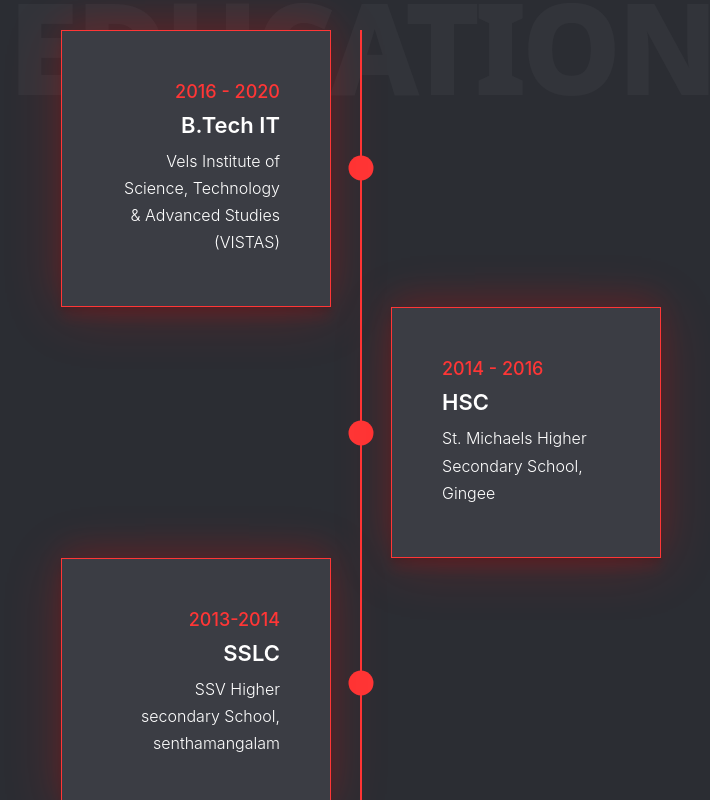
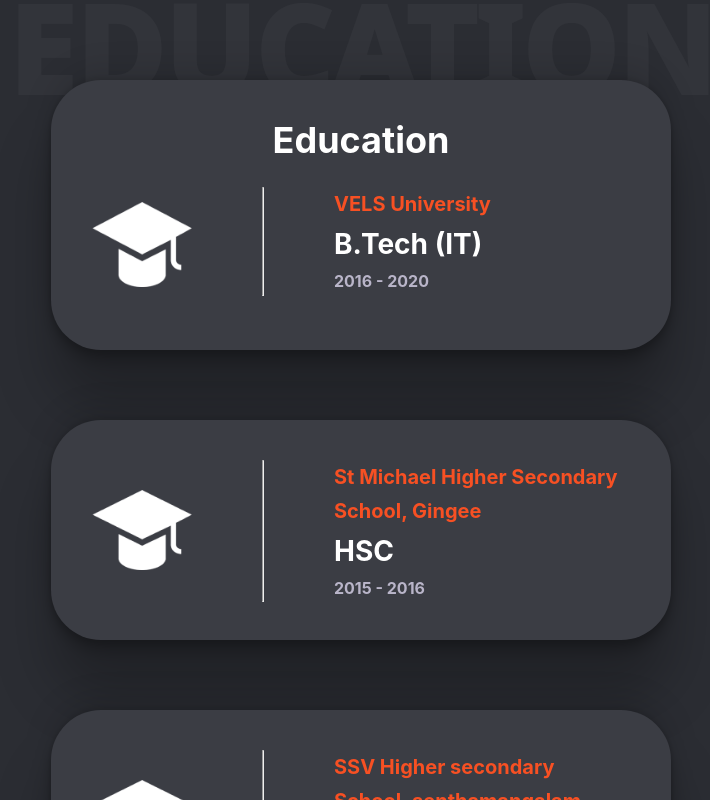
Before and after one commit to prem5599/portfolio-premkumar, a React (Create React App) app: page / in a window 1280 px wide. Shown: the part 6180-6980 px from the top of the page, without its empty margins (279-989 px from the left). Built offline with nearby package versions, Linux system fonts and the light colour scheme.

Commit message:
UI update

```diff
--- a/src/Education.js
+++ b/src/Education.js
@@ -37,39 +37,7 @@
     <div className='education11'>
     <h2 data-aos="fade-down">EDUCATION</h2>
 
-    <section class="experience pt-100 pb-100" id="experience">
- <div class="container">
-   <div class="row">
-     <div class="col-xl-12">
-       <ul class="timeline-list" data-aos="fade-down">
-         <li>
-           <div class="timeline_content " data-aos="fade-right">
-             <span>2016 - 2020</span>
-             <h4>B.Tech IT</h4>
-             <p>Vels Institute of Science, Technology & Advanced Studies (VISTAS)</p>
-           </div>
-         </li>
-         <li>
-           <div class="timeline_content" data-aos="fade-left">
-             <span>2014 - 2016</span>
-             <h4>HSC</h4>
-             <p>St. Michaels Higher Secondary School, Gingee</p>
-           </div>
-         </li>
-         <li>
-           <div class="timeline_content" data-aos="fade-right">
-             <span>2013-2014</span>
-             <h4>SSLC</h4>
-             <p>SSV Higher secondary School, senthamangalam</p>
-           </div>
-         </li>
-       </ul>
-     </div>
-   </div>
- </div>
-</section>
-
-    {/* <div className='fulledu'>
+    <div className='fulledu'>
     <div className='allinonecard1'>
     <div className='experiencedetails' data-aos="fade-left" data-aos-delay="700">
         <p className='headd'><b>Education</b></p>
@@ -94,7 +62,7 @@
         <img src={educationicon} />
         <hr/>
         <div className='flex22'>
-        <p className='headname'><b> St. Michaels  Higher Secondary School, Gingee</b></p>
+        <p className='headname'><b> St Michael Higher Secondary School, Gingee</b></p>
         <p className='jobrole'><b>HSC</b></p>
         <p className='year'> <b>2015 - 2016 </b></p>
         </div>
@@ -117,7 +85,7 @@
         </div>
 
     </div>
-    </div> */}
+    </div>
 
     </div>
     </div>
```
